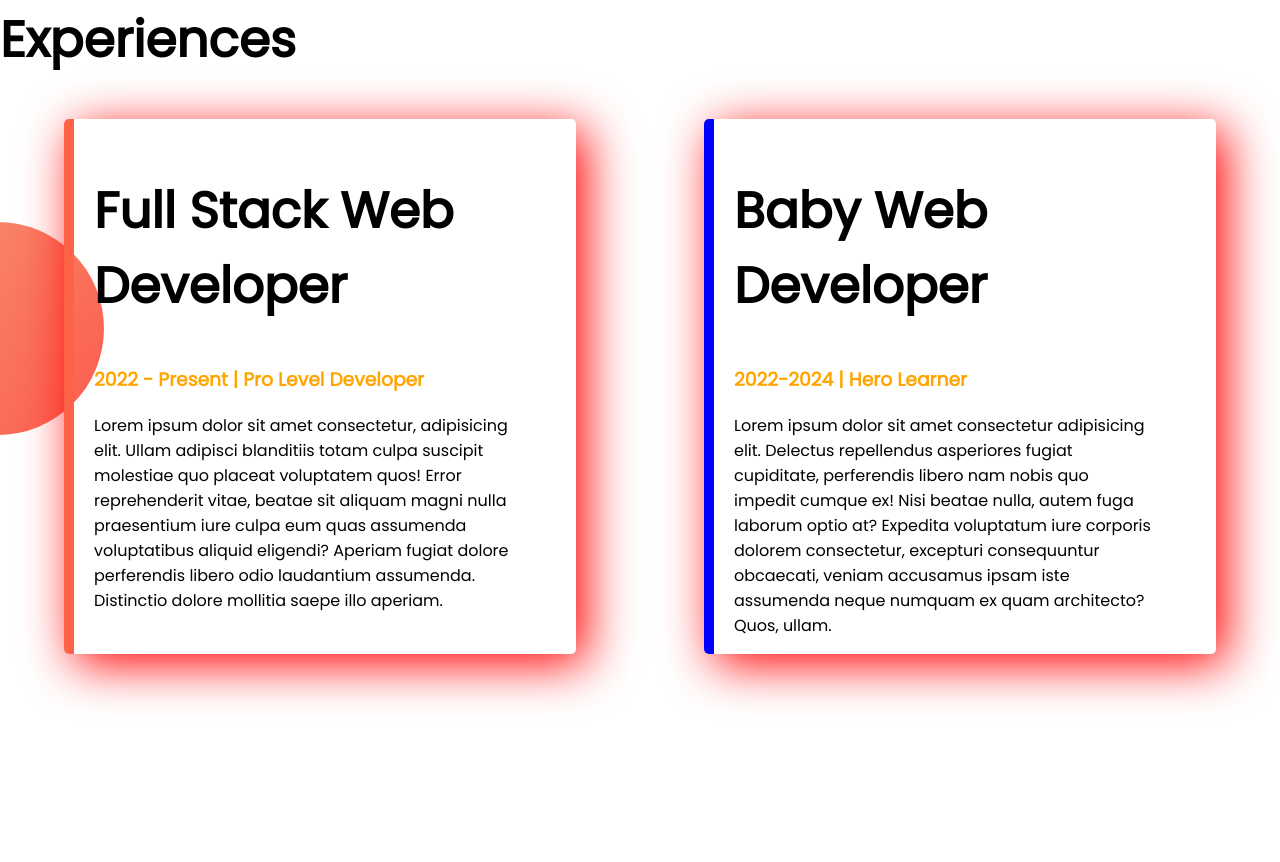
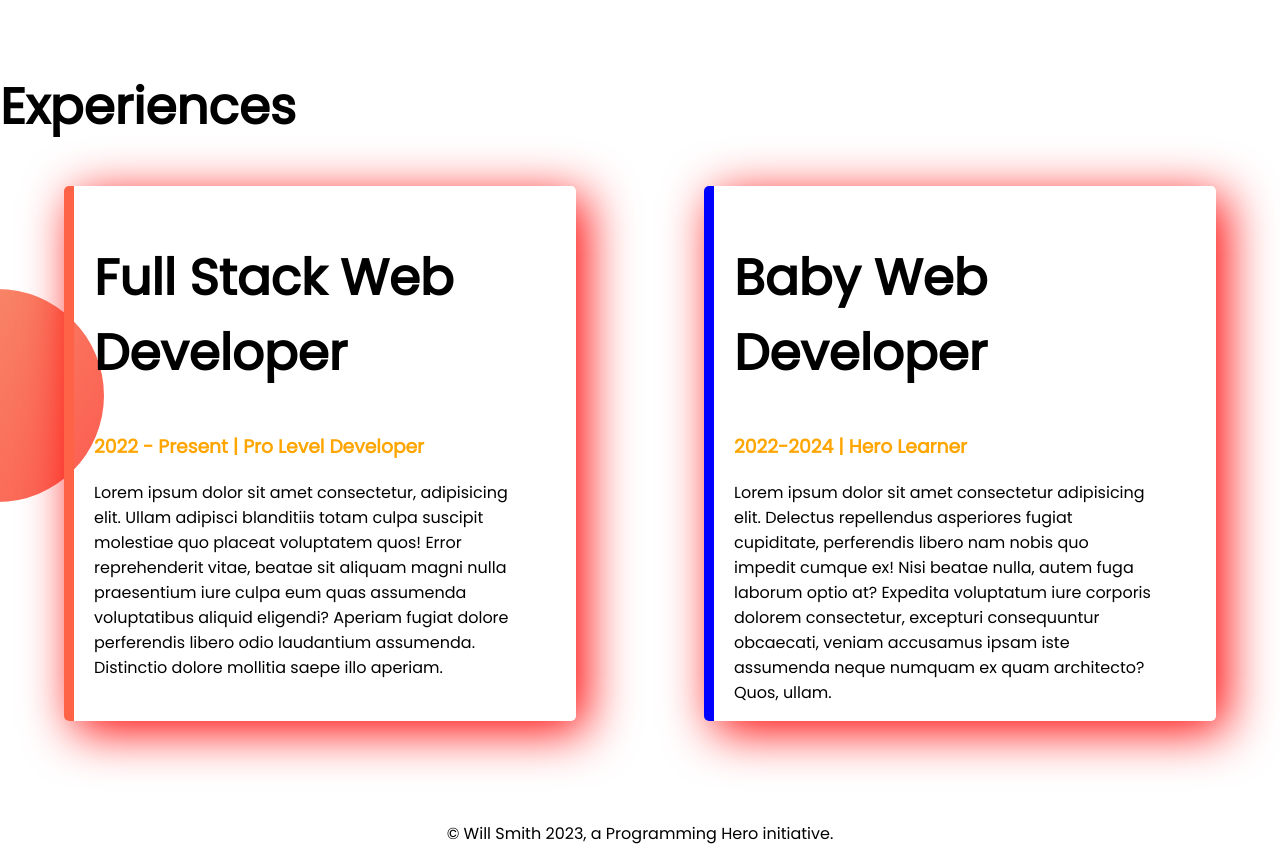
Before and after one commit to musfiqur172/developer-portfolio, a plain HTML site: page index.html in a window 1280 px wide. Shown: the part 1255-2117 px from the top of the page. Before the commit the page ends 2009 px from the top, so only its background shows below. Drawn offline with Linux system fonts and the light colour scheme.

Commit message:
footer added

```diff
--- a/css/style.css
+++ b/css/style.css
@@ -75,3 +75,7 @@ h2 {
 #baby-web-developer {
     border-left: 10px solid blue;
 }
+
+footer p {
+    text-align: center;
+}
--- a/index.html
+++ b/index.html
@@ -18,7 +18,7 @@
         <div class="half-width">
             <h1>Welcome To</h1>
             <h1><span class="orange-color">Will Smith</span> World!!!</h1>
-            <h3>American actor, rapper, and producer</h3>
+            <h2>American actor, rapper, and producer</h2>
             <p>Willard Carroll Smith II, also known by his stage name The Fresh Prince, is an American actor, rapper,
                 and
                 producer. He
@@ -83,6 +83,11 @@
         </div>
     </section>
 
+    <footer>
+        <p>© Will Smith 2023, a Programming Hero initiative.</p>
+    </footer>
+
+
 </body>
 
 </html>
```
